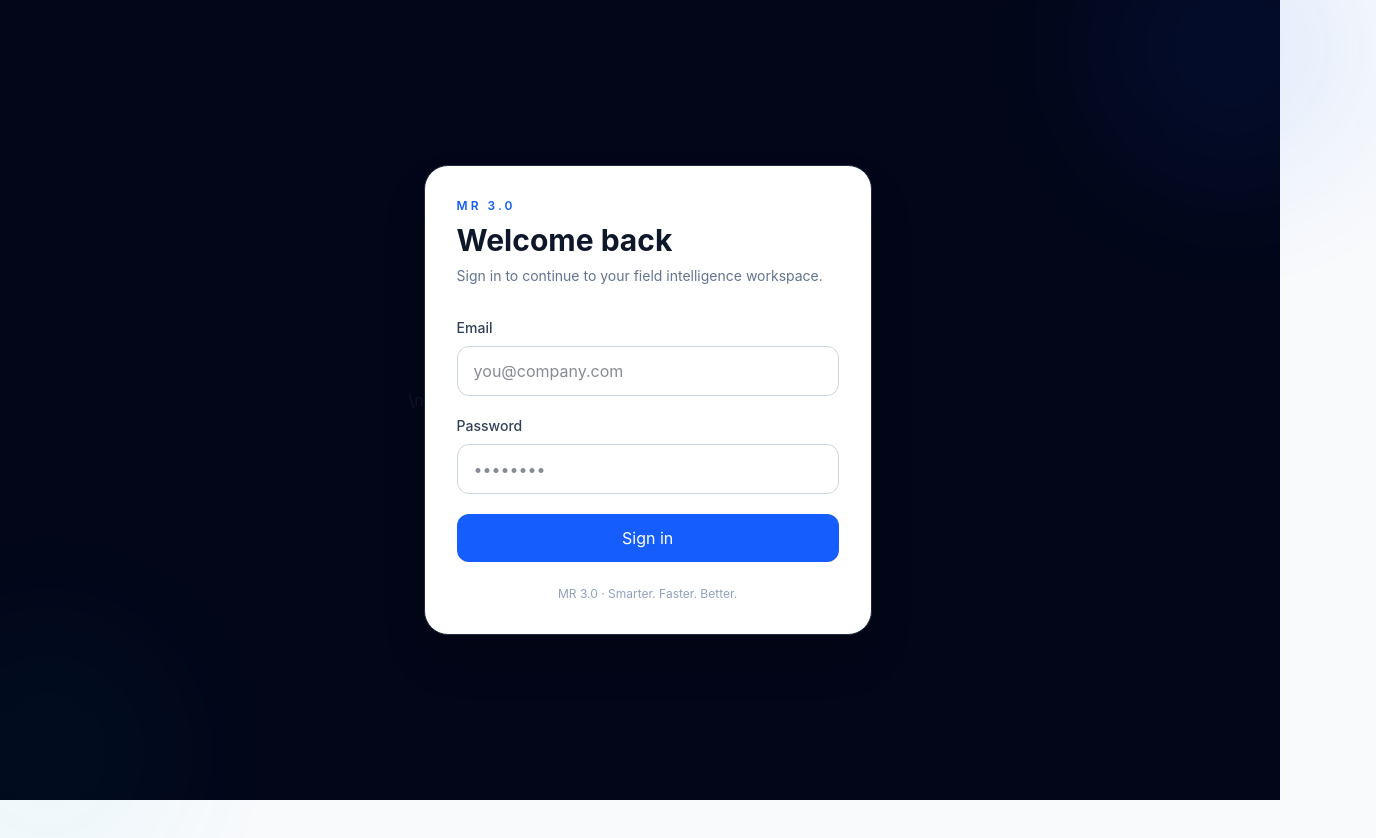
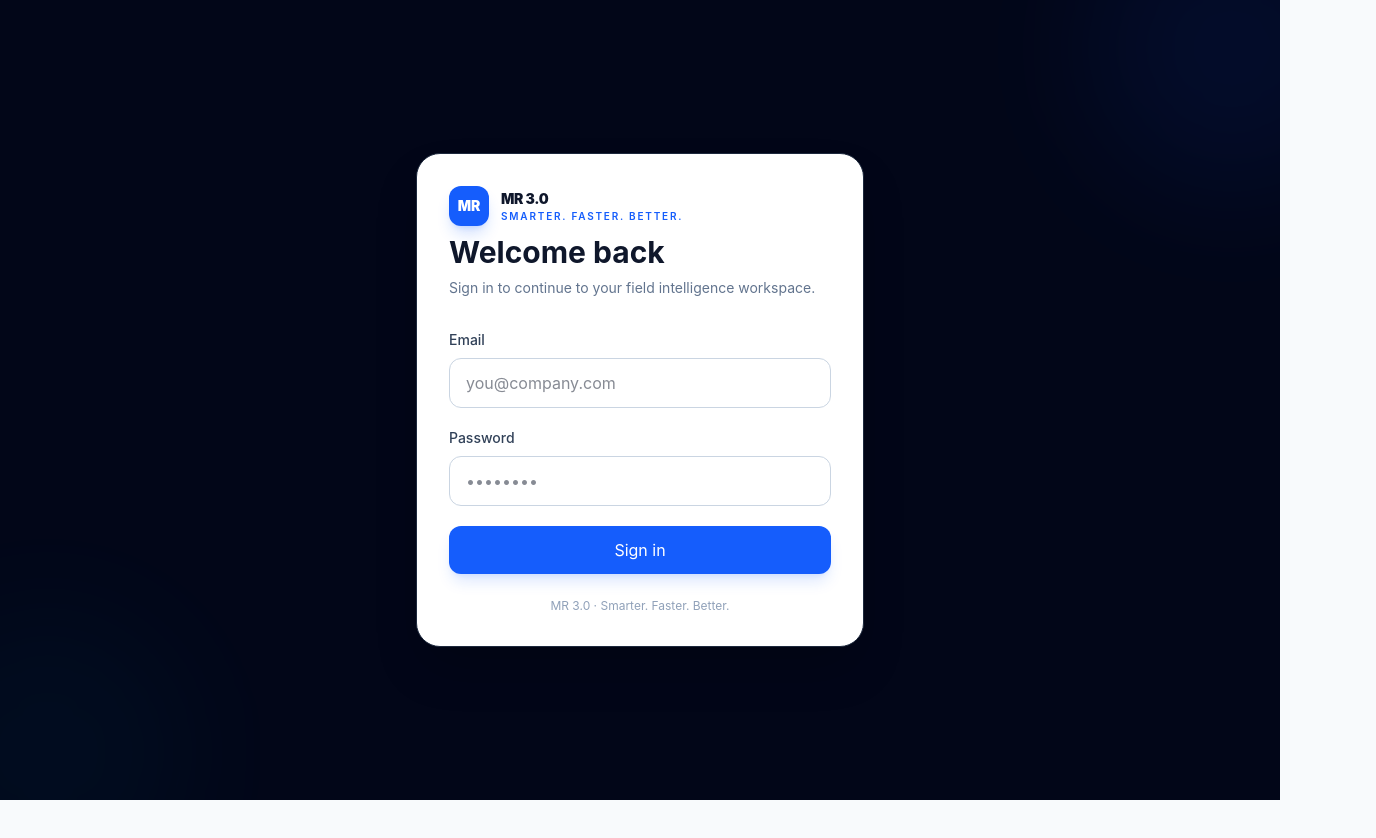
Before and after one commit to rohansharma111/mr-3, a Next.js app: page /login in a window 1280 px wide. Shown: the top 838 px of the page, 1376 px wide, since content can reach past the window. After the commit the page ends 800 px from the top, so only its background shows below. Built offline with nearby package versions, Linux system fonts and the light colour scheme.

Commit message:
fix(ui): correct login markup and branding

```diff
--- a/app/login/page.tsx
+++ b/app/login/page.tsx
@@ -47,11 +47,13 @@ function LoginForm() {
   }
 
   return (
-    <main className="min-h-screen bg-slate-950 flex items-center justify-center px-6">
-      <div className="absolute inset-0 pointer-events-none opacity-40" aria-hidden="true"><div className="absolute -top-24 -right-24 h-72 w-72 rounded-full bg-blue-600/20 blur-3xl" /><div className="absolute -bottom-24 -left-24 h-72 w-72 rounded-full bg-cyan-500/10 blur-3xl" /></div>\n      <div className="relative w-full max-w-md rounded-3xl border border-slate-800 bg-white p-6 sm:p-8 shadow-2xl">
+    <main className="min-h-screen bg-slate-950 flex items-center justify-center px-4 sm:px-6 py-8 relative overflow-hidden">
+      <div className="absolute inset-0 pointer-events-none opacity-40" aria-hidden="true"><div className="absolute -top-24 -right-24 h-72 w-72 rounded-full bg-blue-600/20 blur-3xl" /><div className="absolute -bottom-24 -left-24 h-72 w-72 rounded-full bg-cyan-500/10 blur-3xl" /></div>
+      <div className="relative w-full max-w-md rounded-3xl border border-slate-800 bg-white p-6 sm:p-8 shadow-2xl">
         <div className="mb-8">
-          <div className="text-xs font-semibold uppercase tracking-[0.25em] text-blue-600">
-            MR 3.0
+          <div className="flex items-center gap-3">
+            <span className="inline-flex h-10 w-10 items-center justify-center rounded-xl bg-blue-600 text-sm font-black text-white shadow-lg shadow-blue-600/20">MR</span>
+            <div><div className="text-sm font-black tracking-tight text-slate-900">MR 3.0</div><div className="text-[10px] font-semibold uppercase tracking-[0.18em] text-blue-600">Smarter. Faster. Better.</div></div>
           </div>
           <h1 className="mt-2 text-3xl font-bold text-slate-900">Welcome back</h1>
           <p className="mt-2 text-sm text-slate-500">
@@ -96,7 +98,7 @@ function LoginForm() {
           <button
             type="submit"
             disabled={loading}
-            className="w-full rounded-xl bg-blue-600 px-4 py-3 font-semibold text-white transition hover:bg-blue-700 disabled:cursor-not-allowed disabled:opacity-60"
+            className="w-full rounded-xl bg-blue-600 px-4 py-3 font-semibold text-white shadow-lg shadow-blue-600/15 transition hover:-translate-y-0.5 hover:bg-blue-700 disabled:cursor-not-allowed disabled:opacity-60 disabled:hover:translate-y-0"
           >
             {loading ? "Signing in…" : "Sign in"}
           </button>
```
